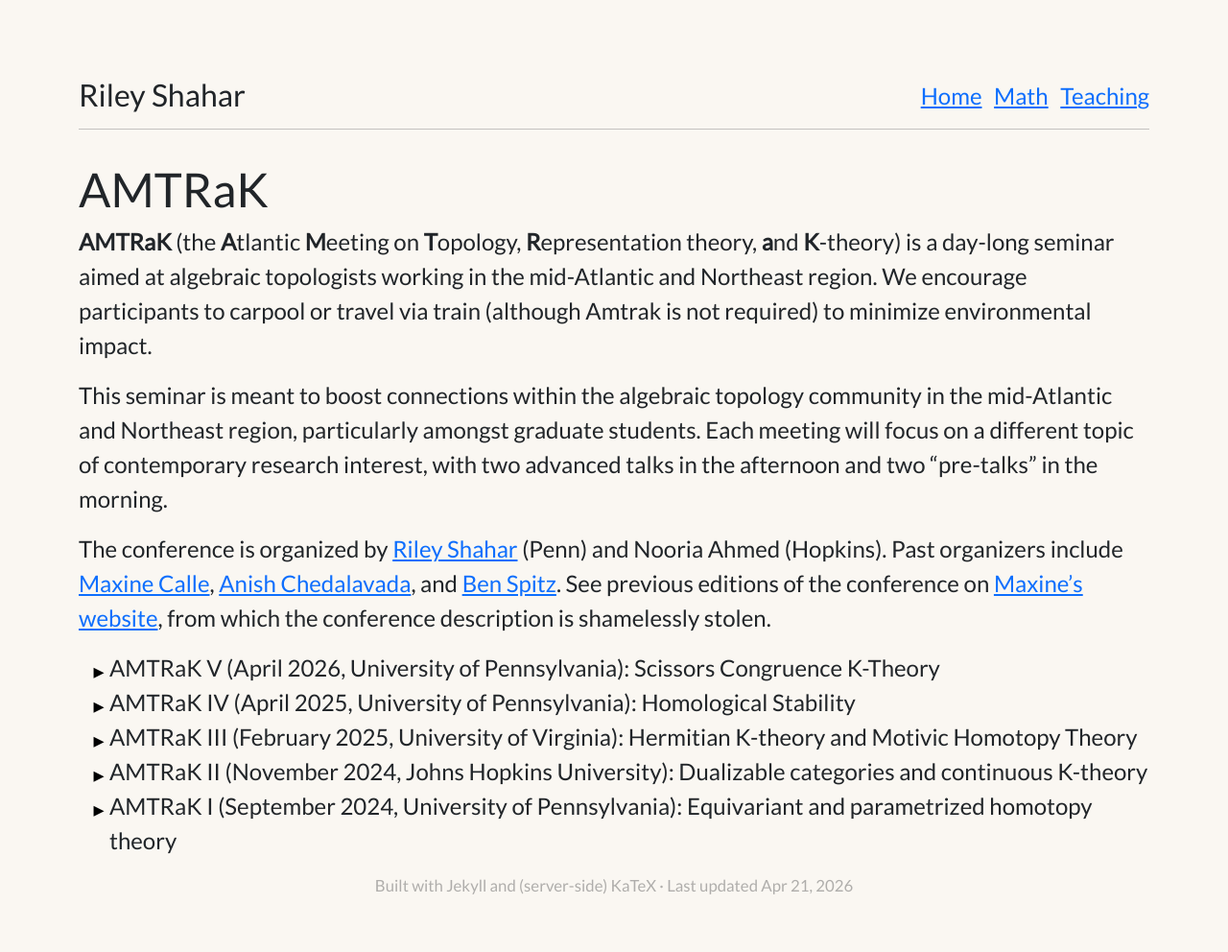
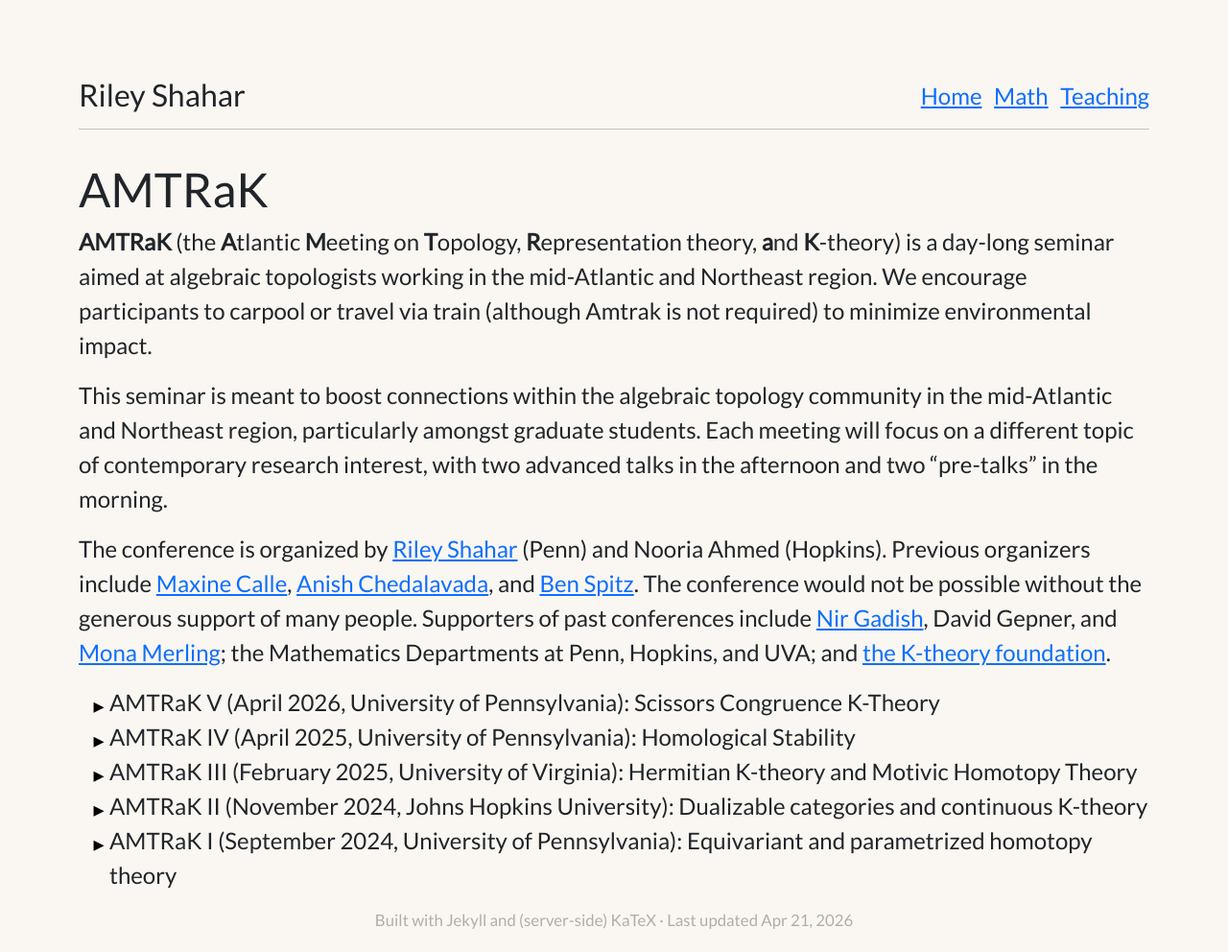
Before and after one commit to rileyshahar/website, a Jekyll site: the page built from amtrak.md, in a window 1280 px wide and 992 px high. Shown: the whole window at 96% size. Built offline with Jekyll 4.4.1, drawn with Linux system fonts in a browser that asks for light colours.

Commit message:
add amtrak funding

```diff
--- a/amtrak.md
+++ b/amtrak.md
@@ -16,12 +16,15 @@ research interest, with two advanced talks in the afternoon and two “pre-talks
 in the morning.
 
 The conference is organized by [Riley Shahar](https://rileyshahar.com) (Penn)
-and Nooria Ahmed (Hopkins). Past organizers include
+and Nooria Ahmed (Hopkins). Previous organizers include
 [Maxine Calle](https://web.sas.upenn.edu/callem/),
 [Anish Chedalavada](https://aragogh.github.io/), and
-[Ben Spitz](https://benspitz.com/). See previous editions of the conference on
-[Maxine's website](https://web.sas.upenn.edu/callem/amtrak/), from which the
-conference description is shamelessly stolen.
+[Ben Spitz](https://benspitz.com/). The conference would not be possible without
+the generous support of many people. Supporters of past conferences include
+[Nir Gadish](https://www.sas.upenn.edu/~ngadish/), David Gepner, and
+[Mona Merling](https://www2.math.upenn.edu/~mmerling/); the Mathematics
+Departments at Penn, Hopkins, and UVA; and
+[the K-theory foundation](https://sites.unimi.it/ktf/).
 
 <ul>
 {%- assign conferences = site.data.amtraks | sort: "date" | reverse -%}
```
